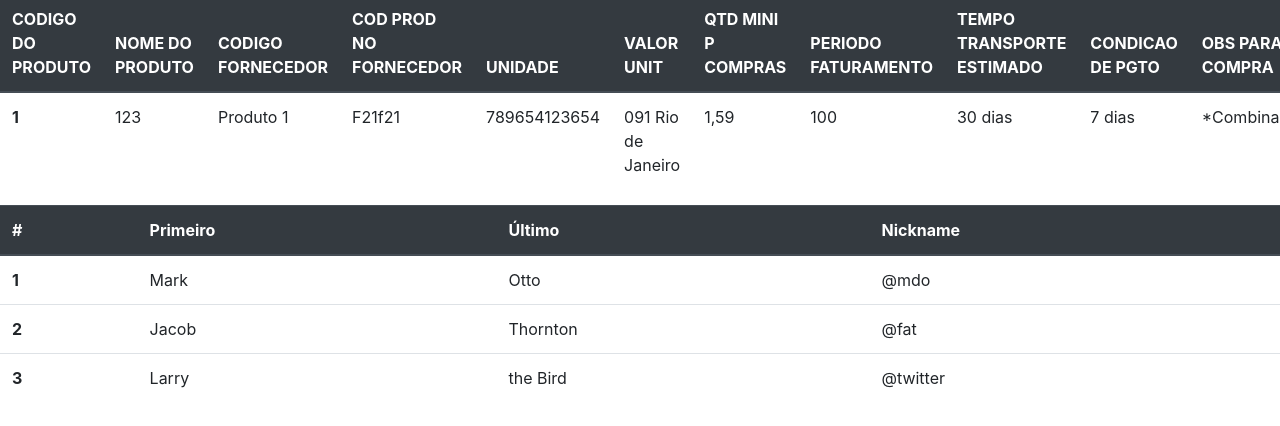
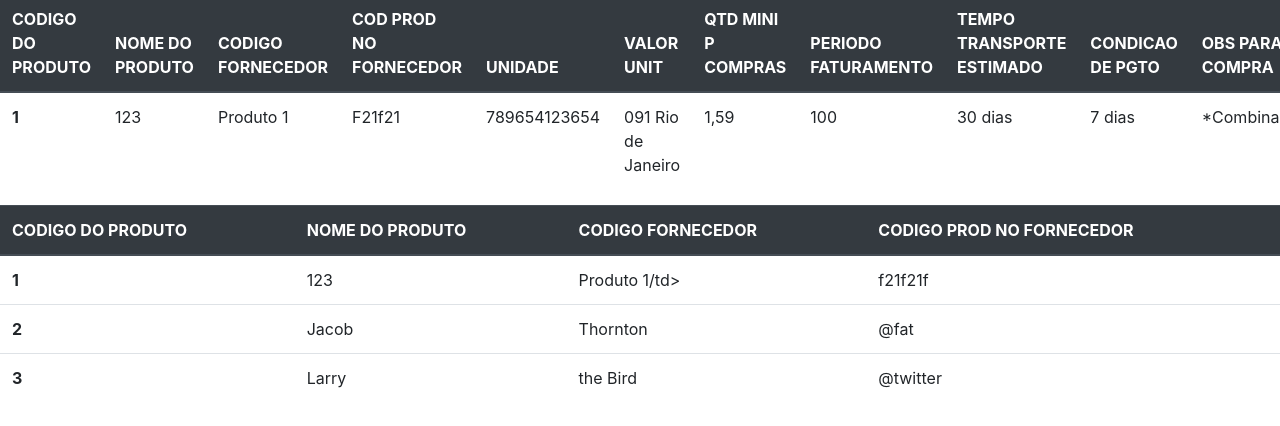
Before and after one commit to Claudino458/dev, a website: page index.html in a window 1280 px wide. Shown: the part 62-488 px from the top of the page. Drawn offline with Linux system fonts and the light colour scheme.

Commit message:
Update index.html

```diff
--- a/index.html
+++ b/index.html
@@ -95,18 +95,18 @@
 <table class="table">
   <thead class="thead-dark">
     <tr>
-      <th scope="col">#</th>
-      <th scope="col">Primeiro</th>
-      <th scope="col">Último</th>
-      <th scope="col">Nickname</th>
+      <th scope="col">CODIGO DO PRODUTO</th>
+      <th scope="col">NOME DO PRODUTO</th>
+      <th scope="col">CODIGO FORNECEDOR</th>
+      <th scope="col">CODIGO PROD NO FORNECEDOR</th>
     </tr>
   </thead>
   <tbody>
     <tr>
       <th scope="row">1</th>
-      <td>Mark</td>
-      <td>Otto</td>
-      <td>@mdo</td>
+      <td>123</td>
+      <td>Produto 1/td>
+      <td>f21f21f</td>
     </tr>
     <tr>
       <th scope="row">2</th>
```
